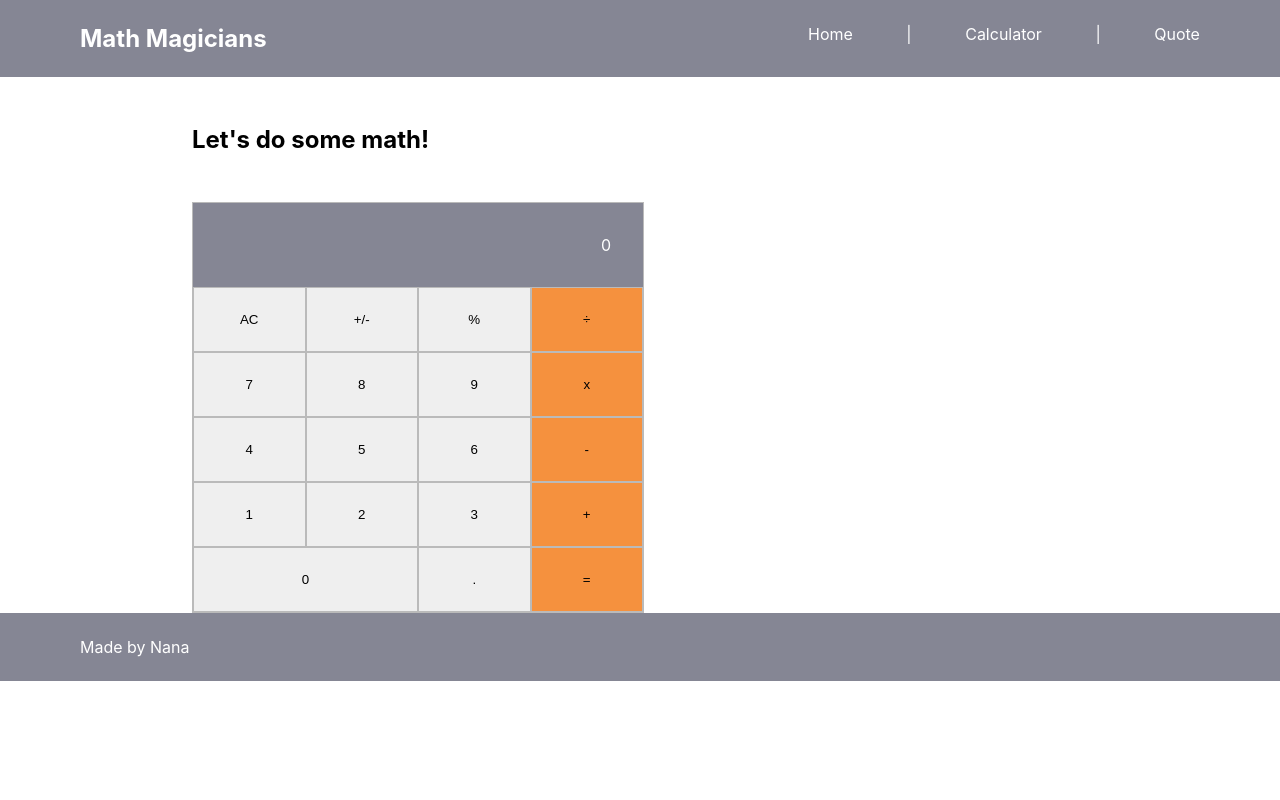
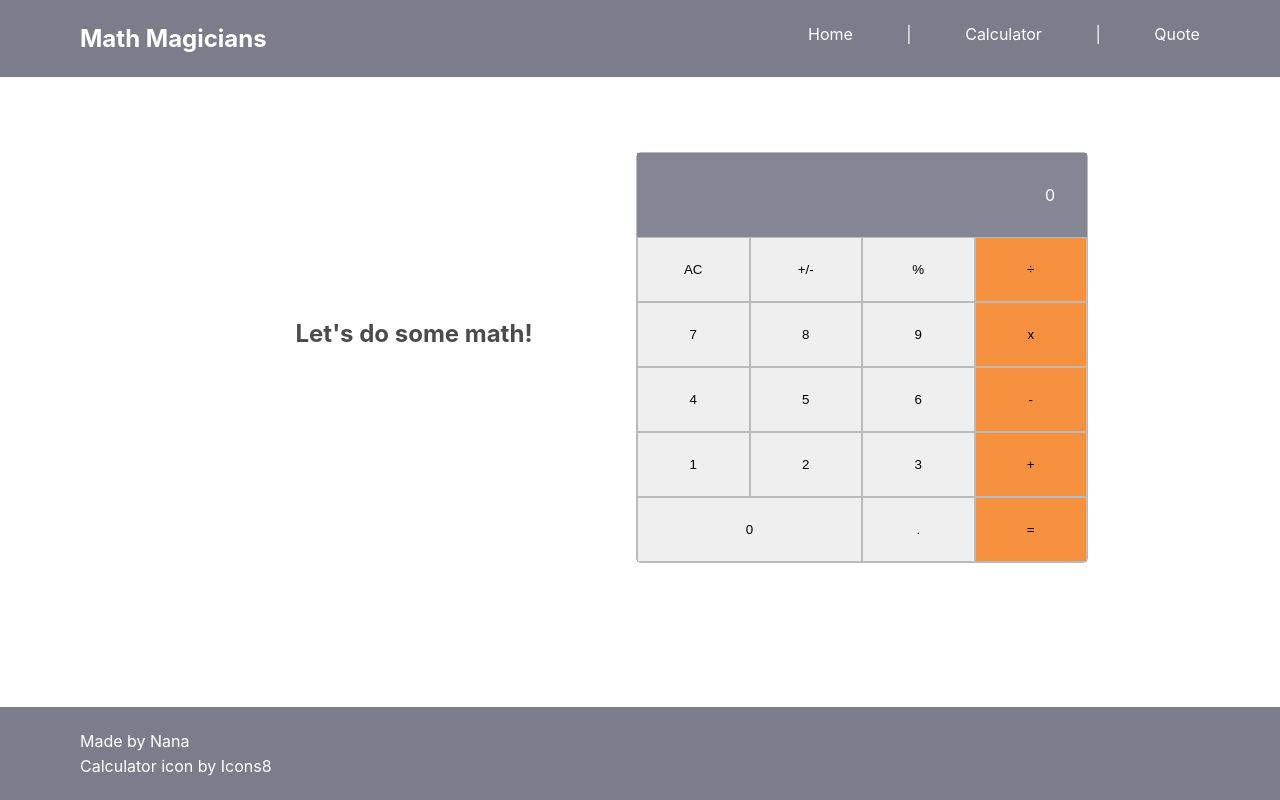
Before and after one commit to arnrdn/mathmagicians, a React (Create React App) app: page /calculator in a window 1280 px wide. Built offline with nearby package versions, Linux system fonts and the light colour scheme.

Commit message:
Finish styling and fix linters
Linters didn't like the result of a SASS compiling extension, so I have deleted them manually

```diff
--- a/public/index.html
+++ b/public/index.html
@@ -2,7 +2,7 @@
 <html lang="en">
   <head>
     <meta charset="utf-8" />
-    <link rel="icon" href="%PUBLIC_URL%/favicon.ico" />
+    <link rel="icon" href="https://img.icons8.com/external-prettycons-flat-prettycons/47/000000/external-calculator-essentials-prettycons-flat-prettycons.png" />
     <meta name="viewport" content="width=device-width, initial-scale=1" />
     <meta name="theme-color" content="#000000" />
     <meta
@@ -24,7 +24,7 @@
       work correctly both with client-side routing and a non-root public URL.
       Learn how to configure a non-root public URL by running `npm run build`.
     -->
-    <title>React App</title>
+    <title>Math Magicians | Nana</title>
   </head>
   <body>
     <noscript>You need to enable JavaScript to run this app.</noscript>
--- a/src/components/Calculator.css
+++ /dev/null
@@ -1,27 +0,0 @@
-.interface {
-  border: 1px solid #bababa;
-  display: grid;
-  grid-template-columns: repeat(4, 1fr);
-  width: 450px;
-}
-
-.interface button {
-  border: 1px solid #bababa;
-  padding: 1.5rem;
-}
-
-.orange-btn {
-  background-color: #f5913e;
-}
-
-.result {
-  padding: 2rem;
-  background-color: #858694;
-  color: #fff;
-  text-align: right;
-  grid-column: 1/ span 4;
-}
-
-.zero {
-  grid-column: 1/ span 2;
-}
--- a/src/components/Calculator.js
+++ b/src/components/Calculator.js
@@ -1,5 +1,4 @@
 import React, { useState } from 'react';
-import './Calculator.css';
 import calculate from '../logic/calculate';
 
 const Calculator = () => {
@@ -11,6 +10,7 @@ const Calculator = () => {
 
   return (
     <div className="content-container">
+      <div className="title-calc">
         <h2>Let&apos;s do some math!</h2>
         <div className="interface">
           <div className="result">
@@ -39,6 +39,7 @@ const Calculator = () => {
           <button type="button" className="orange-btn" onClick={handleClick}>=</button>
         </div>
       </div>
+    </div>
   );
 };
 
--- a/src/components/Footer.js
+++ b/src/components/Footer.js
@@ -1,8 +1,13 @@
 import React from 'react';
+import { Link } from 'react-router-dom';
 
 const Footer = () => (
   <footer>
-    <p className="author">Made by Nana</p>
+    <p className="fter author">
+      Made by
+      <Link to="https://github.com/rdnrn"> Nana</Link>
+    </p>
+    <p className="fter"><Link to="https://icons8.com/icon/DchOf6erOUjJ/calculator">Calculator icon by Icons8</Link></p>
   </footer>
 );
 
--- a/src/index.css
+++ /dev/null
@@ -1,85 +0,0 @@
-* {
-  margin: 0;
-  padding: 0;
-}
-
-body {
-  height: 100vh;
-  margin: 0;
-  font-family: -apple-system,
- BlinkMacSystemFont,
- 'Segoe UI',
- 'Roboto',
- 'Oxygen',
- 'Ubuntu',
- 'Cantarell',
- 'Fira Sans',
- 'Droid Sans',
- 'Helvetica Neue',
- sans-serif;
-  -webkit-font-smoothing: antialiased;
-  -moz-osx-font-smoothing: grayscale;
-}
-
-code {
-  font-family: source-code-pro,
- Menlo,
- Monaco,
- Consolas,
- 'Courier New',
- monospace;
-}
-
-a {
-  text-decoration: none;
-  color: #fff;
-}
-
-nav {
-  background-color: #858694;
-  color: #fff;
-  padding: 1.5em 5em;
-}
-
-nav .container {
-  display: -webkit-box;
-  display: -ms-flexbox;
-  display: flex;
-  -webkit-box-pack: justify;
-      -ms-flex-pack: justify;
-          justify-content: space-between;
-}
-
-h2 {
-  margin: 2em auto;
-}
-
-p:nth-of-type(2) {
-  margin-top: 1em;
-}
-
-.content-container {
-  margin: 0 auto;
-  width: 70%;
-}
-
-.container ul {
-  list-style: none;
-  display: -webkit-box;
-  display: -ms-flexbox;
-  display: flex;
-  -webkit-box-pack: justify;
-      -ms-flex-pack: justify;
-          justify-content: space-between;
-  width: 35%;
-}
-
-footer {
-  background-color: #858694;
-  padding: 1.5em 5em;
-}
-
-footer p {
-  color: #fff;
-}
-/*# sourceMappingURL=index.css.map */
--- a/src/index.js
+++ b/src/index.js
@@ -1,6 +1,6 @@
 import React from 'react';
 import ReactDOM from 'react-dom';
-import './index.css';
+import './styles/index.css';
 import App from './App';
 import reportWebVitals from './reportWebVitals';
 
--- /dev/null
+++ b/src/styles/_Calculator.scss
@@ -0,0 +1,43 @@
+@import './variables';
+
+.title-calc {
+  display: grid;
+  grid-template-columns: repeat(2, 1fr);
+  grid-template-rows: 1fr;
+  align-items: center;
+}
+
+.interface {
+  border: 1px solid #bababa;
+  border-radius: $bradius;
+  margin: 0 auto;
+  display: grid;
+  grid-template-columns: repeat(4, 1fr);
+  width: 450px;
+
+  button {
+    border: 1px solid #bababa;
+    padding: 1.5rem;
+    transition: all 0.2s ease-in-out;
+  }
+
+  button:hover {
+    filter: brightness(1.1);
+  }
+}
+
+.orange-btn {
+  background-color: #f5913e;
+}
+
+.result {
+  padding: 2rem;
+  background-color: #858694;
+  color: #fff;
+  text-align: right;
+  grid-column: 1/ span 4;
+}
+
+.zero {
+  grid-column: 1/ span 2;
+}
--- /dev/null
+++ b/src/styles/_variables.scss
@@ -0,0 +1,6 @@
+$wt: #fff;
+$grey: #7c7d8a;
+$navpadding: 1.5em 5em;
+$bradius: 5px;
+$orange: #f5913e;
+$text: #4b4b4b;
--- /dev/null
+++ b/src/styles/index.css
@@ -0,0 +1,195 @@
+.title-calc {
+  display: -ms-grid;
+  display: grid;
+  grid-template-columns: repeat(2, 1fr);
+  grid-template-rows: 1fr;
+  align-items: center;
+}
+
+.interface {
+  border: 1px solid #bababa;
+  border-radius: 5px;
+  margin: 0 auto;
+  display: -ms-grid;
+  display: grid;
+  grid-template-columns: repeat(4, 1fr);
+  width: 450px;
+}
+
+.interface button {
+  border: 1px solid #bababa;
+  padding: 1.5rem;
+  -webkit-transition: all 0.2s ease-in-out;
+  transition: all 0.2s ease-in-out;
+}
+
+.interface button:hover {
+  -webkit-filter: brightness(1.1);
+  filter: brightness(1.1);
+}
+
+.orange-btn {
+  background-color: #f5913e;
+}
+
+.result {
+  padding: 2rem;
+  background-color: #858694;
+  color: #fff;
+  text-align: right;
+  -ms-grid-column: 1;
+  grid-column: 1/ span 4;
+}
+
+.zero {
+  -ms-grid-column: 1;
+  grid-column: 1/ span 2;
+}
+
+p {
+  color: #4b4b4b;
+}
+
+blockquote p {
+  -ms-grid-column: 1;
+  grid-column: 1/ span 2;
+  margin-bottom: 1em;
+}
+
+footer p {
+  color: #fff;
+}
+
+p:nth-of-type(2) {
+  margin-top: 1em;
+}
+
+blockquote {
+  padding: 1.5em;
+  color: #4b4b4b;
+  display: -ms-grid;
+  display: grid;
+  grid-template-columns: repeat(2, 1fr);
+  -ms-grid-rows: 2fr 1fr;
+  grid-template-rows: 2fr 1fr;
+  border: 2px solid #f5913e;
+  border-radius: 5px;
+}
+
+cite {
+  -ms-grid-column: 2;
+  grid-column: 2;
+  text-align: right;
+}
+
+* {
+  margin: 0;
+  padding: 0;
+}
+
+body {
+  height: 100vh;
+  display: -webkit-box;
+  display: flex;
+  -webkit-box-orient: vertical;
+  -webkit-box-direction: normal;
+  -ms-flex-direction: column;
+  flex-direction: column;
+  margin: 0;
+  font-family:
+    -apple-system,
+    BlinkMacSystemFont,
+    'Segoe UI',
+    'Roboto',
+    'Oxygen',
+    'Ubuntu',
+    'Cantarell',
+    'Fira Sans',
+    'Droid Sans',
+    'Helvetica Neue',
+    sans-serif;
+  -webkit-font-smoothing: antialiased;
+  -moz-osx-font-smoothing: grayscale;
+}
+
+code {
+  font-family:
+    source-code-pro,
+    Menlo,
+    Monaco,
+    Consolas,
+    'Courier New',
+    monospace;
+}
+
+main {
+  height: 70%;
+}
+
+a {
+  text-decoration: none;
+  color: #fff;
+  -webkit-transition: all 0.2s ease-in-out;
+  transition: all 0.2s ease-in-out;
+}
+
+a:hover {
+  text-decoration: underline;
+}
+
+nav {
+  background-color: #7c7d8a;
+  color: #fff;
+  padding: 1.5em 5em;
+}
+
+nav .container {
+  display: -webkit-box;
+  display: flex;
+  -webkit-box-pack: justify;
+  -ms-flex-pack: justify;
+  justify-content: space-between;
+}
+
+h2 {
+  margin: 0 auto 2em auto;
+  color: #4b4b4b;
+}
+
+.content-container {
+  margin: 0 auto;
+  height: 100%;
+  display: -webkit-box;
+  display: flex;
+  -webkit-box-orient: vertical;
+  -webkit-box-direction: normal;
+  -ms-flex-direction: column;
+  flex-direction: column;
+  -webkit-box-align: center;
+  -ms-flex-align: center;
+  align-items: center;
+  -webkit-box-pack: center;
+  -ms-flex-pack: center;
+  justify-content: center;
+  width: 70%;
+}
+
+.container ul {
+  list-style: none;
+  display: -webkit-box;
+  display: flex;
+  -webkit-box-pack: justify;
+  -ms-flex-pack: justify;
+  justify-content: space-between;
+  width: 35%;
+}
+
+footer {
+  background-color: #7c7d8a;
+  margin-top: auto;
+  padding: 1.5em 5em;
+}
+
+footer p:nth-of-type(2) {
+  margin-top: 0.3em;
+}
--- a/src/index.scss
+++ b/src/styles/index.scss
@@ -1,6 +1,6 @@
-$wt : #fff;
-$grey: #858694;
-$navpadding: 1.5em 5em;
+@import './variables';
+@import './Calculator';
+@import './Quotes';
 
 * {
   margin: 0;
@@ -9,6 +9,8 @@ $navpadding: 1.5em 5em;
 
 body {
   height: 100vh;
+  display: flex;
+  flex-direction: column;
   margin: 0;
   font-family:
     -apple-system,
@@ -36,15 +38,25 @@ code {
     monospace;
 }
 
+main {
+  height: 70%;
+}
+
 a {
   text-decoration: none;
   color: $wt;
+  transition: all 0.2s ease-in-out;
+
+  &:hover {
+    text-decoration: underline;
+  }
 }
 
 nav {
   background-color: $grey;
   color: $wt;
   padding: $navpadding;
+
   .container {
     display: flex;
     justify-content: space-between;
@@ -52,7 +64,12 @@ nav {
 }
 
 h2 {
-  margin: 2em auto;
+  margin: 0 auto 2em auto;
+  color: $text;
+}
+
+p {
+  color: $text;
 }
 
 p:nth-of-type(2) {
@@ -61,6 +78,11 @@ p:nth-of-type(2) {
 
 .content-container {
   margin: 0 auto;
+  height: 100%;
+  display: flex;
+  flex-direction: column;
+  align-items: center;
+  justify-content: center;
   width: 70%;
 }
 
@@ -73,8 +95,14 @@ p:nth-of-type(2) {
 
 footer {
   background-color: $grey;
+  margin-top: auto;
   padding: $navpadding;
+
   p {
     color: $wt;
   }
+
+  p:nth-of-type(2) {
+    margin-top: 0.3em;
+  }
 }
```
Also changed, not shown: src/styles/_Quotes.scss (added, +21 -0 lines), 2 other files (tests, documents, lock files or other folders). Lines whose indentation alone changed are shown as unchanged.
